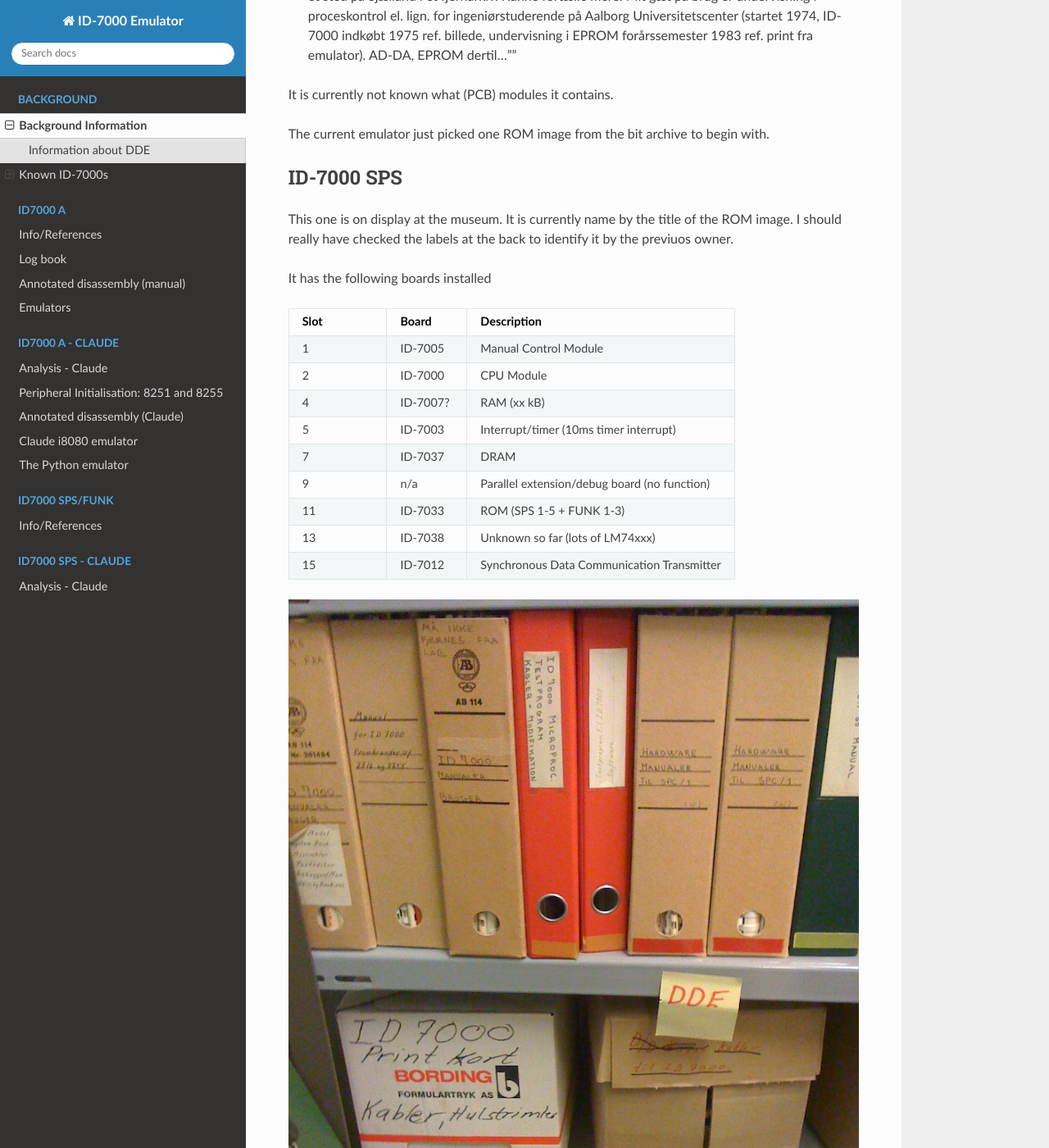
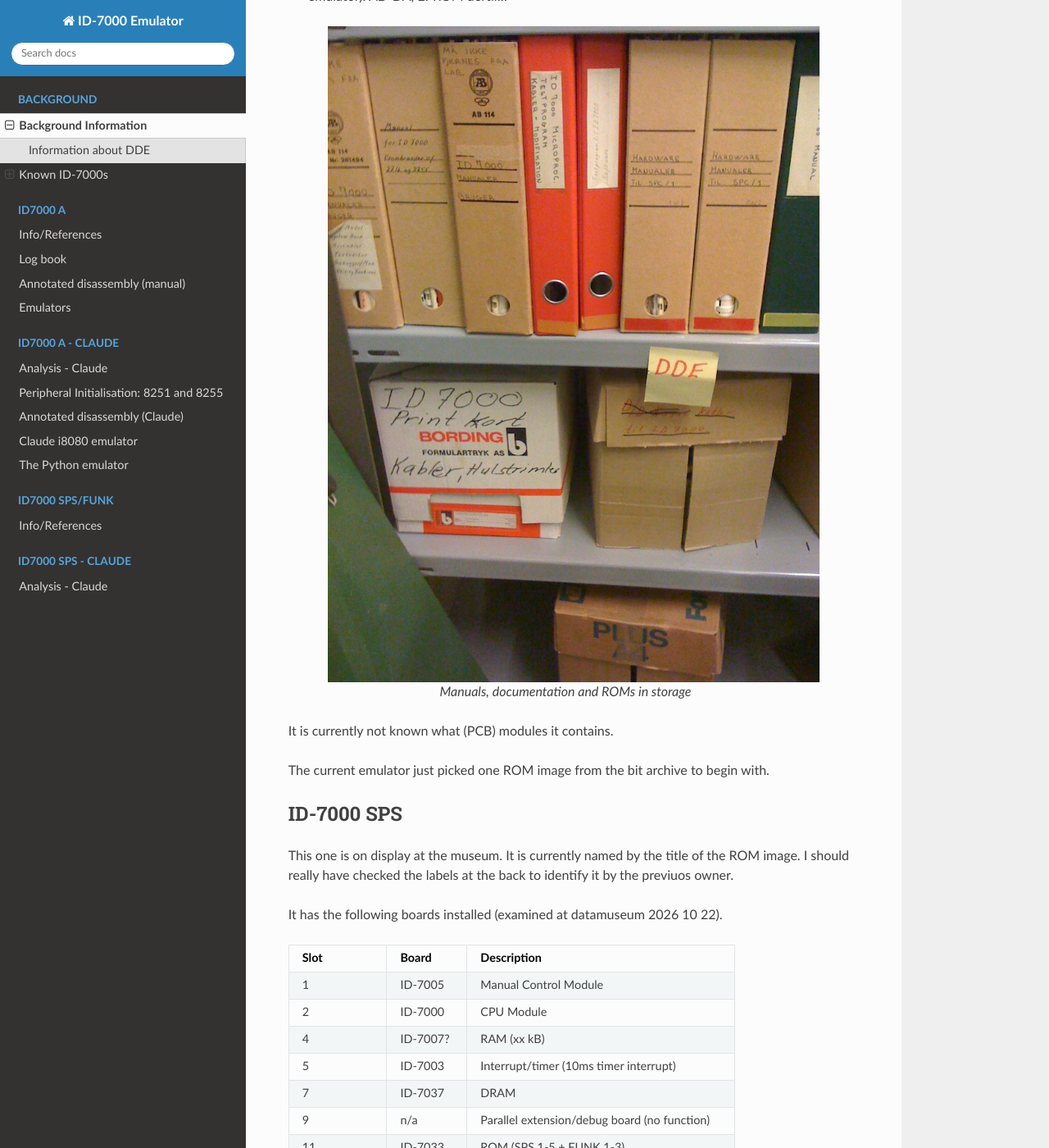
Before and after one commit to Datamuseum-DK/ID-7000-Emulator, a Sphinx documentation site: the page built from docs/source/background.rst, in a window 1280 px wide and 1400 px high, scrolled down 2138 px. Shown: the whole window at 82% size. Built offline with Sphinx 7.4.7 and the Read the Docs theme 3.1.0, drawn with Linux system fonts in a browser that asks for light colours; some of the changed text lies outside the part shown.

Commit message:
docs: figure sizes

```diff
--- a/docs/source/background.rst
+++ b/docs/source/background.rst
@@ -23,7 +23,7 @@
 to pick up on this effort and correct and improve it.
 
 .. figure:: images/ID7000A.jpeg
-  :width: 800
+  :width: 600
   :align: center
 
   DDE ID7000 (A)
@@ -77,6 +77,12 @@
     indkøbt 1975 ref. billede, undervisning i EPROM forårssemester 1983 ref. print fra
     emulator). AD-DA, EPROM dertil...""
 
+.. figure:: images/original_docs.jpeg
+  :width: 600
+  :align: center
+
+  Manuals, documentation and ROMs in storage
+
 It is currently not known what (PCB) modules it contains.
 
 The current emulator just picked one ROM image from the bit archive to begin with.
@@ -84,11 +90,11 @@
 
 ID-7000 SPS
 -----------
-This one is on display at the museum. It is currently name by the title
+This one is on display at the museum. It is currently named by the title
 of the ROM image. I should really have checked the labels at the back
 to identify it by the previuos owner.
 
-It has the following boards installed
+It has the following boards installed (examined at datamuseum 2026 10 22).
 
 .. list-table::
    :header-rows: 1
@@ -124,10 +130,3 @@
    * - 15
      - ID-7012
      - Synchronous Data Communication Transmitter
-
-
-.. figure:: images/original_docs.jpeg
-  :width: 800
-  :align: center
-
-  Manuals, documentation and ROMs in storage
```
